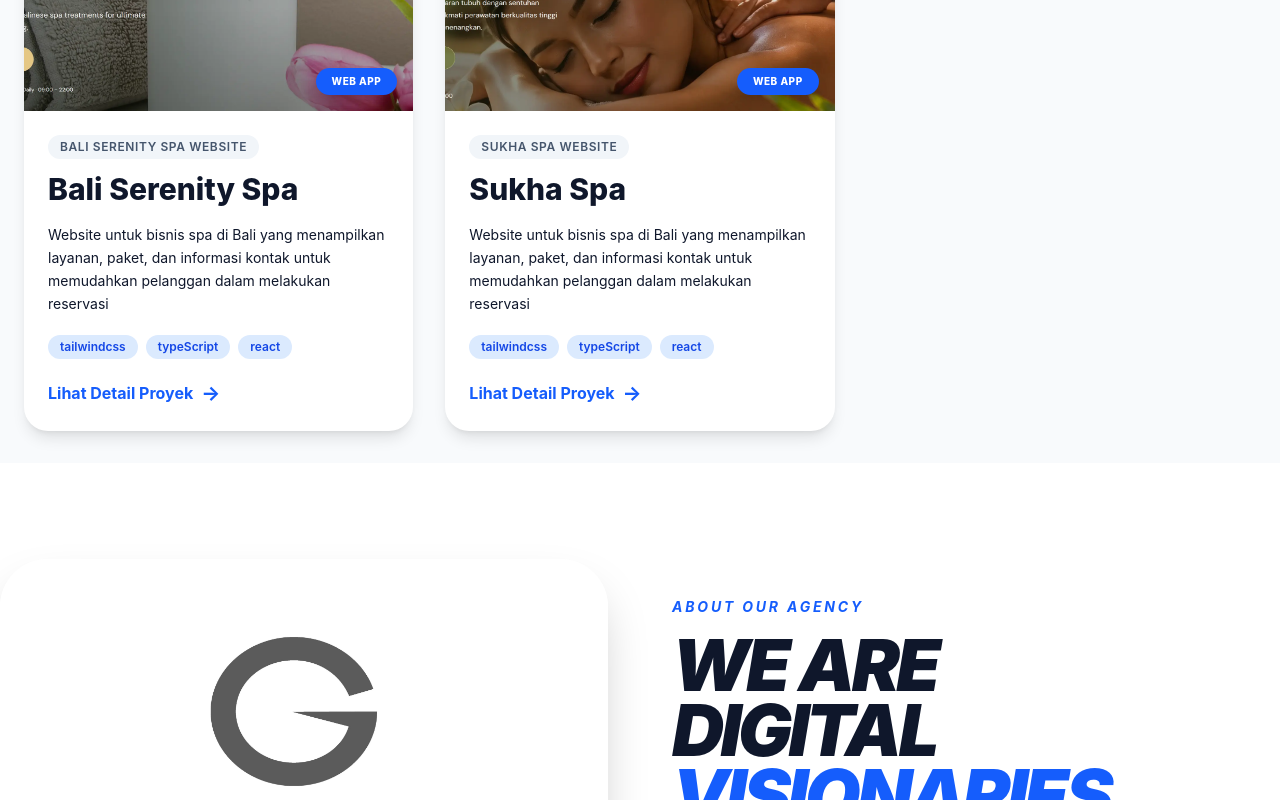
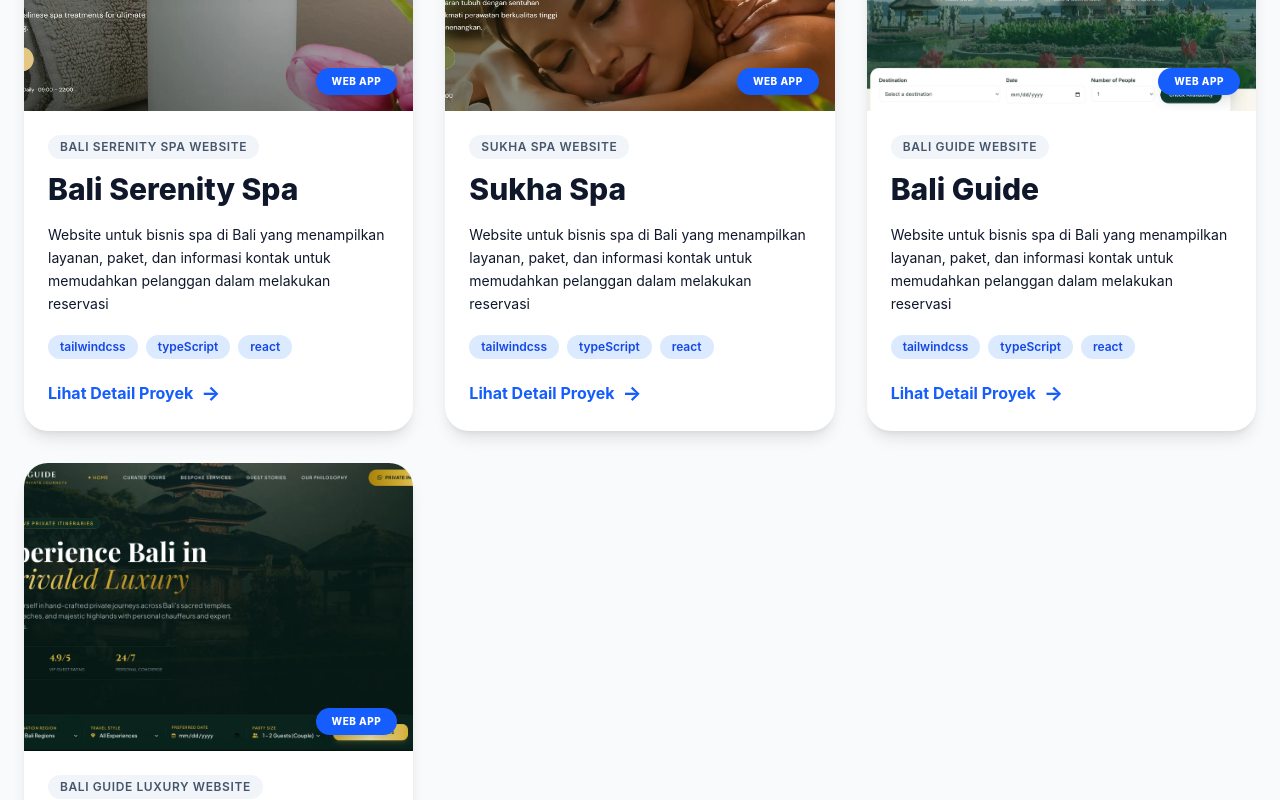
Before and after one commit to ptadiputra/genta-teknologi, a React (Vite) app: page / in a window 1280 px wide. Shown: the part 8680-9480 px from the top of the page. Built offline with nearby package versions, Linux system fonts and the light colour scheme.

Commit message:
add new bali guide spa website portfolio projects

```diff
--- a/src/data/portfolio.js
+++ b/src/data/portfolio.js
@@ -332,6 +332,28 @@ export const projects = [
         tags: ["tailwindcss", "typeScript", "react"],
         url: "https://sukhaspa.netlify.app",
     },
+    {
+        id: "30",
+        title: "Bali Guide",
+        subtitle: "Bali Guide Website",
+        category: "web",
+        description:
+            "Website untuk bisnis spa di Bali yang menampilkan layanan, paket, dan informasi kontak untuk memudahkan pelanggan dalam melakukan reservasi",
+        image: "/web/baliguide.webp",
+        tags: ["tailwindcss", "typeScript", "react"],
+        url: "https://lightsalmon-locust-461562.hostingersite.com/en",
+    },
+    {
+        id: "31",
+        title: "Bali Guide Luxury",
+        subtitle: "Bali Guide Luxury Website",
+        category: "web",
+        description:
+            "Website untuk bisnis spa di Bali yang menampilkan layanan, paket, dan informasi kontak untuk memudahkan pelanggan dalam melakukan reservasi",
+        image: "/web/baliguidedark.webp",
+        tags: ["tailwindcss", "typeScript", "react"],
+        url: "https://balitourguide.netlify.app",
+    },
 ];
 
 export const categories = [
```
Also changed, not shown: public/web/baliguide.webp (added), public/web/baliguidedark.webp (added).
